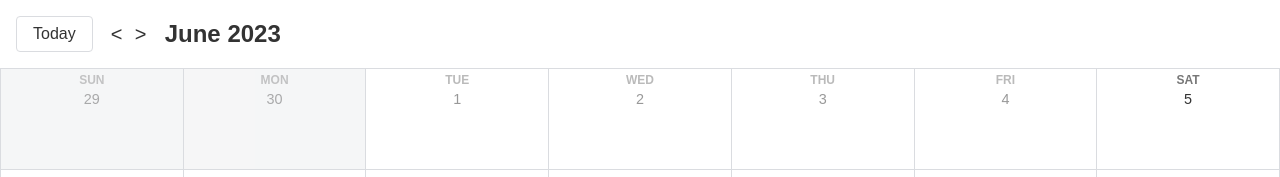
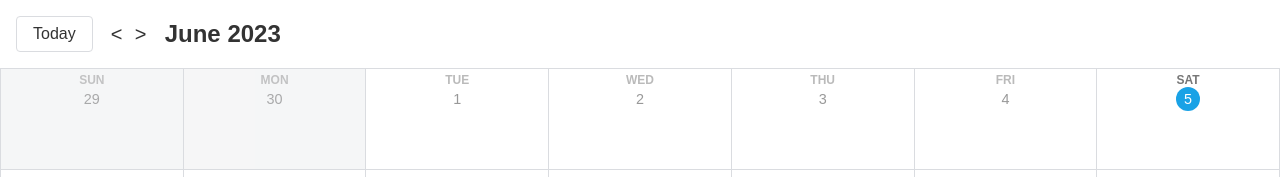
Before and after one commit to levdoescode-practice/typescript, a React (Vite) app in the folder 11-calendar-project/: page / in a window 1280 px wide. Shown: the top 177 px of the page. Built offline with nearby package versions, Linux system fonts and the light colour scheme.

Commit message:
Added dynamic class for current day

```diff
--- a/11-calendar-project/src/components/Calendar.tsx
+++ b/11-calendar-project/src/components/Calendar.tsx
@@ -8,6 +8,7 @@ import {
     isSameMonth,
     isBefore,
     endOfDay,
+    isToday,
 } from "date-fns";
 import { formatDate } from "../utils/formatDate";
 import { cc } from "../utils/cc";
@@ -57,7 +58,7 @@ function CalendarDay({ day, showWeekName, selectedMonth }: CalendarDayProps) {
         >
             <div className="day-header">
                 {showWeekName && <div className="week-name">{formatDate(day, { weekday: "short" })}</div>}
-                <div className="day-number">{formatDate(day, { day: "numeric" })}</div>
+                <div className={cc("day-number", isToday(day) && "today")}>{formatDate(day, { day: "numeric" })}</div>
                 <button className="add-event-btn">+</button>
             </div>
             {/* <div className="events">
```
